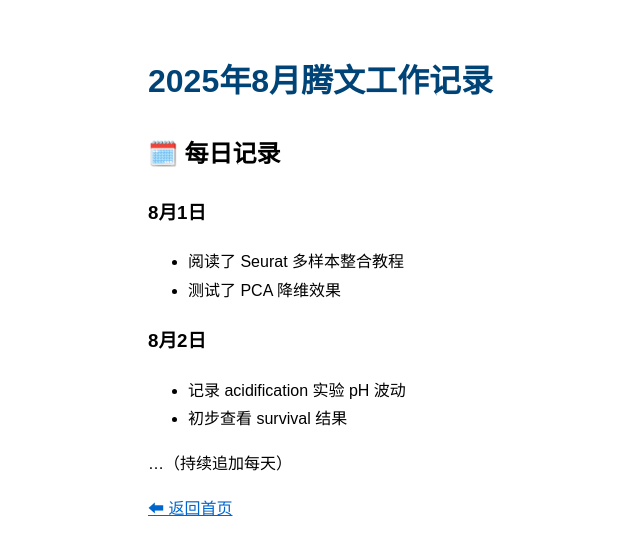
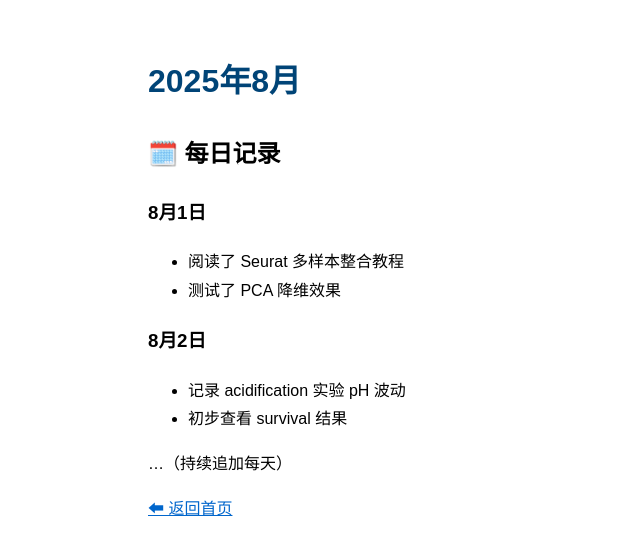
Before and after one commit to tengwen2018/tengwen2018.github.io, a Jekyll site: the page built from _notes/2025-08.md, in a window 1280 px wide. Shown: the top 555 px of the page, without its empty margins (92-732 px from the left). Built offline with Jekyll 4.4.1, drawn with Linux system fonts in a browser that asks for light colours.

Commit message:
Update 2025-08.md

```diff
--- a/_notes/2025-08.md
+++ b/_notes/2025-08.md
@@ -1,6 +1,6 @@
 ---
 layout: note
-title: "2025年8月腾文工作记录"
+title: "2025年8月"
 ---
 
 ## 🗓️ 每日记录
```
